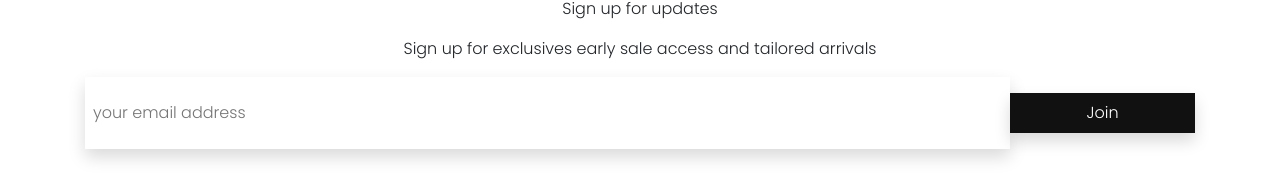
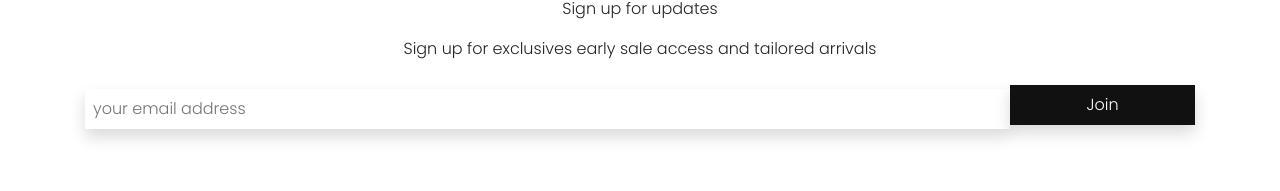
Before and after one commit to lamilekan263/buynow, a React (Create React App) app: page /wishlist in a window 1280 px wide. Shown: the part 528-719 px from the top of the page. Built offline with nearby package versions, Linux system fonts and the light colour scheme; no server answers.

Commit message:
added padding to the footer form

```diff
--- a/src/components/footer/Footer.js
+++ b/src/components/footer/Footer.js
@@ -24,13 +24,13 @@ const Footer = () => {
               </div>
               <div className="col-12">
                 <div className="form__content container">
-                  <form action="" className="row justify-content-center">
+                  <form action="" className="row justify-content-between align-items-center">
                     <input
                       className="shadow p-2 col-sm-12 col-md-10"
                       type="email"
                       placeholder="your email address"
                     />
-                    <button className="shadow col-sm-12 col-md-2 mb-lg-3 mt-lg-3 p-2">
+                    <button className="shadow col-sm-12 col-md-2 mb-lg-3 mt-2 p-2">
                       Join
                     </button>
                   </form>
```
